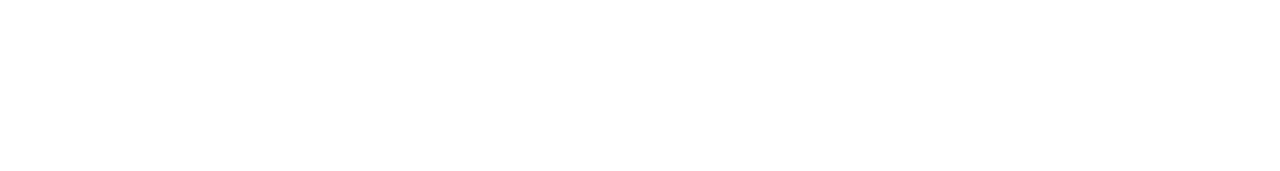
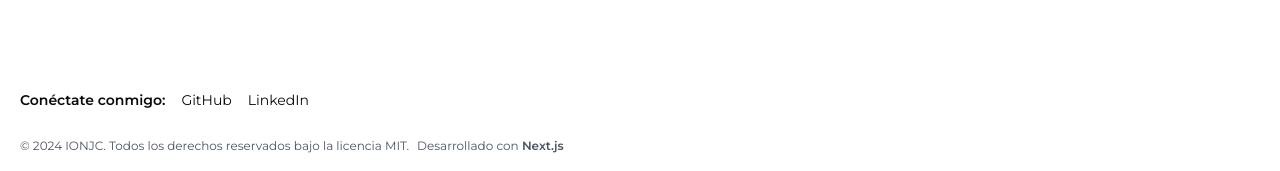
Before and after one commit to wthoutjc/new-portfolio, a Next.js app: page / in a window 1280 px wide. Shown: the part 626-797 px from the top of the page. Built offline with nearby package versions, Linux system fonts and the light colour scheme.

Commit message:
feat: footer

```diff
--- a/src/app/(public)/layout.tsx
+++ b/src/app/(public)/layout.tsx
@@ -1,5 +1,6 @@
 import { AppNavbar } from "@/components/ui/app-navbar/app-navbar";
 import { SideMe } from "@/components/ui/side-me/side-me";
+import { AppFooter } from "@/components/ui/app-footer/app-footer";
 
 export default function PublicLayout({
   children,
@@ -20,6 +21,7 @@
           </div>
         </div>
       </div>
+      <AppFooter />
     </div>
   );
 }
--- /dev/null
+++ b/src/components/ui/app-footer/app-footer.tsx
@@ -0,0 +1,60 @@
+import Link from "next/link";
+
+const AppFooter = () => {
+  return (
+    <footer className="relative flex max-w-full p-5 justify-center group">
+      <div className="flex flex-col max-w-7xl w-full">
+        {/* Sección de redes sociales */}
+        <section className="flex space-x-4 mb-4">
+          <h3 className="text-sm font-semibold mb-3">Conéctate conmigo:</h3>
+          <div className="flex gap-4">
+            <Link
+              href="https://github.com/wthoutjc"
+              target="_blank"
+              className="hover:text-blue-600 transition-colors"
+            >
+              <p className="text-sm">GitHub</p>
+            </Link>
+            <Link
+              href="linkedin.com/in/juan-camilo-ramirez/"
+              target="_blank"
+              className="hover:text-blue-600 transition-colors"
+            >
+              <p className="text-sm">LinkedIn</p>
+            </Link>
+          </div>
+        </section>
+
+        {/* Sección de copyright */}
+        <section className="mt-auto">
+          <p className="text-xs text-gray-600 dark:text-gray-300">
+            © 2024 IONJC. Todos los derechos reservados bajo la licencia MIT.
+            <span className="ml-2">
+              Desarrollado con{" "}
+              <Link
+                href="https://nextjs.org/"
+                target="_blank"
+                className="font-semibold hover:text-blue-600 transition-colors"
+              >
+                Next.js
+              </Link>
+            </span>
+          </p>
+        </section>
+
+        {/* Botón de login */}
+        <div className="absolute bottom-4 right-4">
+          <Link
+            href="/auth/login"
+            className="px-4 py-2 text-sm bg-blue-600 text-white rounded-md
+                   opacity-0 group-hover:opacity-100 transition-opacity duration-300 hover:bg-blue-700"
+          >
+            Iniciar sesión
+          </Link>
+        </div>
+      </div>
+    </footer>
+  );
+};
+
+export { AppFooter };
```
